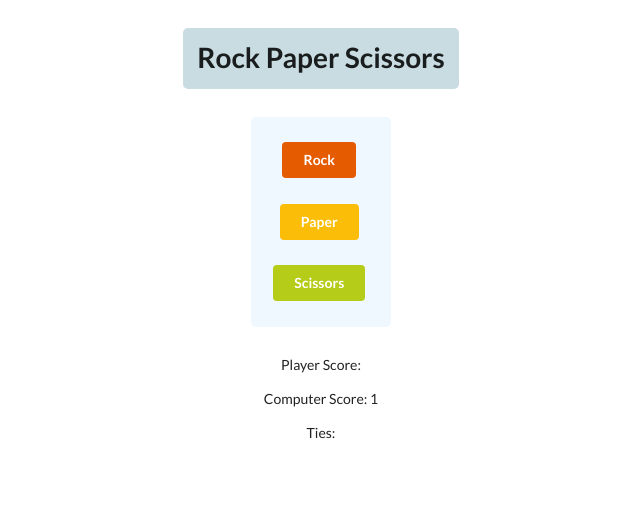
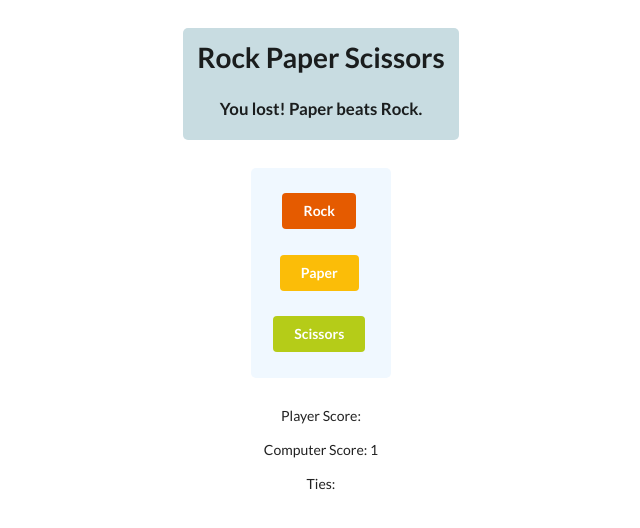
Before and after one commit to twalton83/rockpaperscissors, a plain HTML site: page index.html in a window 1280 px wide. Both pictures are taken after a click on the button "Rock". Shown: the whole page, without its empty margins (319-959 px from the left). Drawn offline with nearby package versions, Linux system fonts and the light colour scheme.

Commit message:
Updated view.

```diff
--- a/app.js
+++ b/app.js
@@ -8,37 +8,37 @@ let playerSelection = null;
 let computerSelection = null;
 
 rockButton.addEventListener("click", function(){
-    playerSelection = "rock"
+    playerSelection = "Rock"
     computerChoice()
     gamePlay(playerSelection, computerSelection)
 
 })
 
 paperButton.addEventListener("click", function(){
-    playerSelection = "paper"
+    playerSelection = "Paper"
     computerChoice()
     gamePlay(playerSelection, computerSelection)
 })
 
 scissorsButton.addEventListener("click", function(){
-    playerSelection = "scissors"
+    playerSelection = "Scissors"
     computerChoice()
     gamePlay(playerSelection, computerSelection)
 })
 
-let selections = ["rock", "paper", "scissors"]
+let selections = ["Rock", "Paper", "Scissors"]
 let winningPairs= [
     {
-        winner: "rock",
-        loser: "scissors"
+        winner: "Rock",
+        loser: "Scissors"
     },
     {
-        winner: "paper",
-        loser: "rock"
+        winner: "Paper",
+        loser: "Rock"
     },
     {
-        winner: "scissors",
-        loser: "paper"
+        winner: "Scissors",
+        loser: "Paper"
     }
 ]
 
@@ -50,17 +50,17 @@ function computerChoice(){
 function gamePlay(player, computer){
     for (let pair of winningPairs) {
         if ((player === pair.winner) && (computer === pair.loser)) {
-        console.log(`You win! ${playerSelection} beats ${computerSelection}`)
+            document.getElementById("gameDisplay").textContent = `You win! ${playerSelection} beats ${computerSelection}.`
             playerWins++
-            document.getElementById("playerWins").innerHTML = playerWins;
+            document.getElementById("playerWins").textContent = playerWins;
             break
         } else if (player === computer){
-            console.log(`It's a tie! ${computerSelection} and ${playerSelection}`)
+            document.getElementById("gameDisplay").textContent = `It's a tie! You both chose ${playerSelection}.`
             tieGames++
             document.getElementById("ties").textContent = tieGames;
             break
         } else if ((player === pair.loser) && (computer === pair.winner)) {
-            console.log(`You lost! ${computerSelection} beats ${playerSelection}`)
+            document.getElementById("gameDisplay").textContent = `You lost! ${computerSelection} beats ${playerSelection}.`;
             computerWins++
             document.getElementById("computerWins").textContent = computerWins;
             break
--- a/index.html
+++ b/index.html
@@ -12,6 +12,7 @@
     <header>
         <div class= "ui large header">
             <h1> Rock Paper Scissors </h1>
+            <p> <span id= "gameDisplay"></span></p>
         </div>
 
     </header>
--- a/style.css
+++ b/style.css
@@ -22,8 +22,14 @@ header{
     background-color: rgb(200,220,225);
     padding: 1rem;
     border-radius: 5px;
+    text-align: center;
 }
 
 .scoreDiv{
     text-align: center;
 }
+
+#gameDisplay{
+    font-size: 1.2rem;
+    text-align: center;
+}
```
